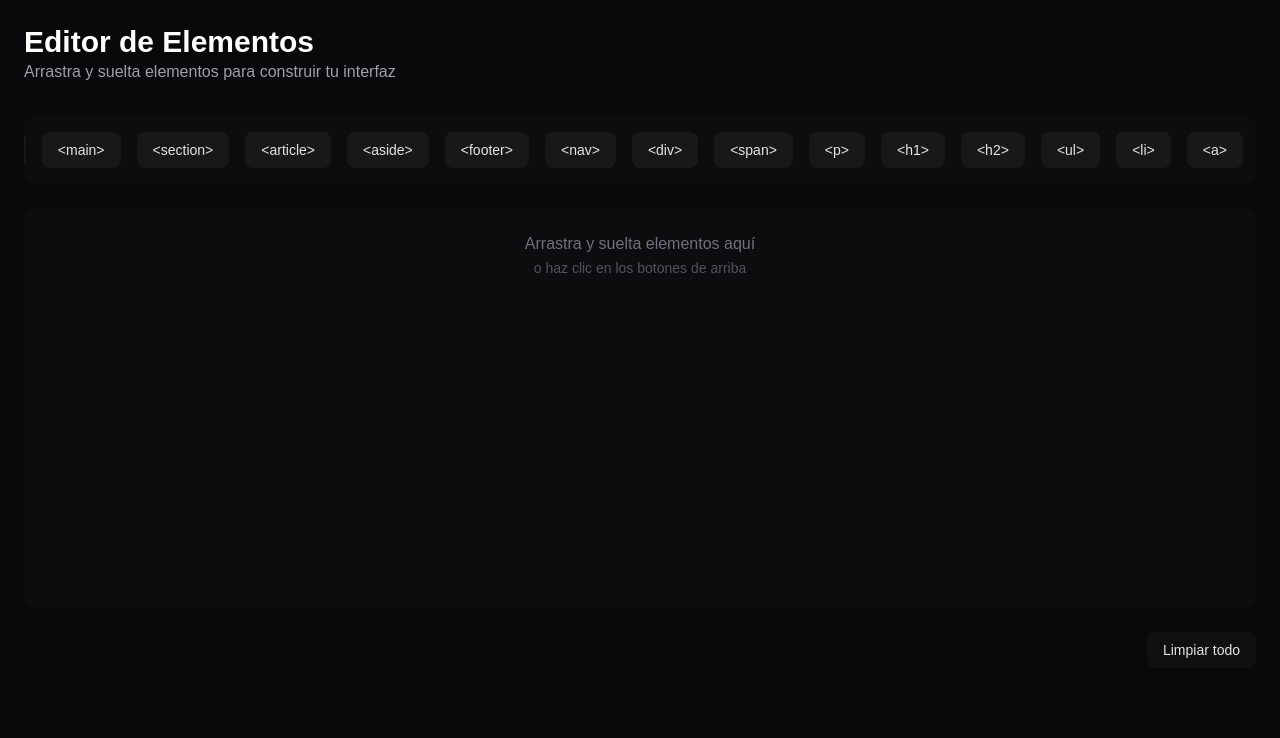
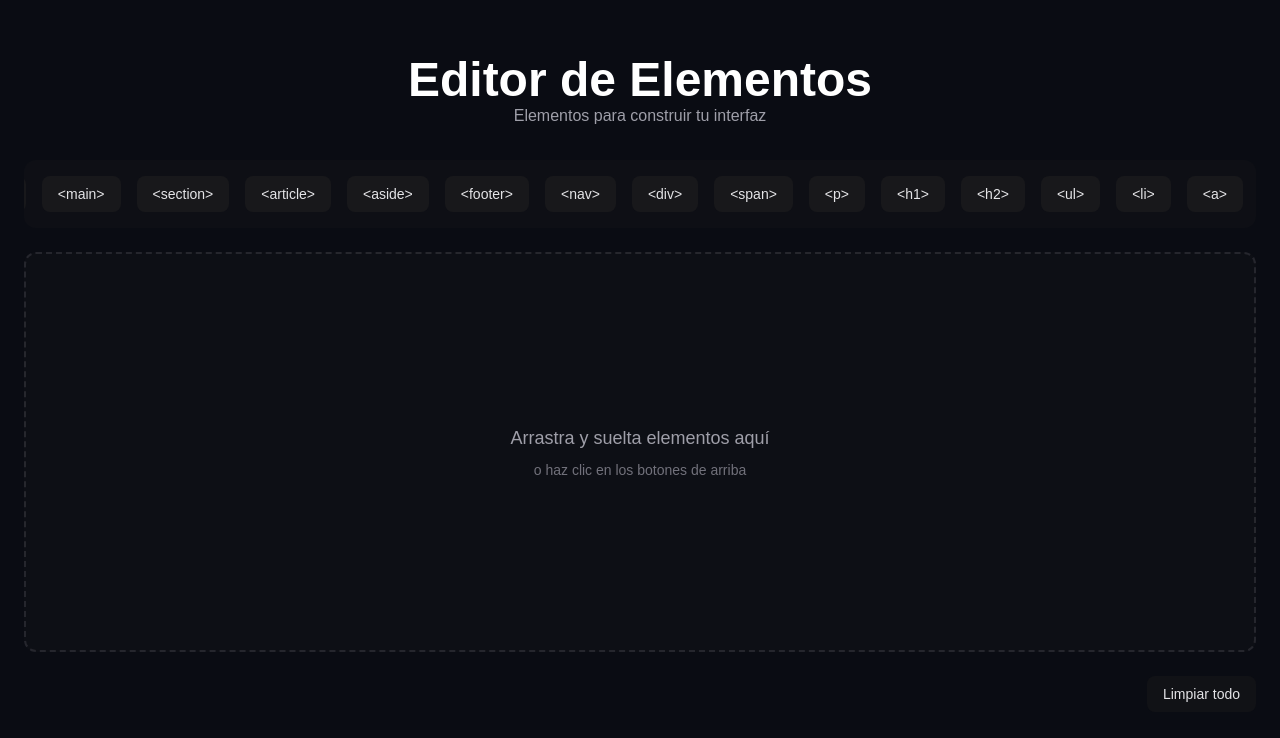
Before and after one commit to GRAMAPHENIA/el-palacio-dom, a Next.js app: page /el-palacio-dom in a window 1280 px wide. Shown: the top 738 px of the page. Built offline with nearby package versions, Linux system fonts and the light colour scheme.

Commit message:
feat: mejorar el diseño y la accesibilidad del editor de elementos y la zona de arrastre

```diff
--- a/src/app/(routes)/el-palacio-dom/page.tsx
+++ b/src/app/(routes)/el-palacio-dom/page.tsx
@@ -8,11 +8,11 @@ export default function ElPalacioDom() {
   const { addElement, clearStructure } = useBuilder();
 
   return (
-    <main className="container h-screen mx-auto p-6 bg-zinc-950 ">
-      <header className="mb-8">
-        <h1 className="text-3xl font-bold text-white">Editor de Elementos</h1>
+    <main className="container mx-auto p-6 bg-blue-950/10 h-screen">
+      <header className="my-8 text-center">
+        <h1 className="text-5xl font-bold text-white">Editor de Elementos</h1>
         <p className="text-zinc-400">
-          Arrastra y suelta elementos para construir tu interfaz
+          Elementos para construir tu interfaz
         </p>
       </header>
 
--- a/src/components/ui/DropZone.tsx
+++ b/src/components/ui/DropZone.tsx
@@ -20,16 +20,17 @@ export default function DropZone() {
 
   return (
     <div
-      className="mt-6 w-full min-h-[400px] bg-zinc-900/30 rounded-xl p-6 text-left"
+      className="mt-6 flex flex-col justify-center items-center w-full min-h-[400px] bg-zinc-900/30 rounded-xl p-6 text-left border-2 border-dashed border-zinc-700/50"
       onDragOver={handleDragOver}
       onDrop={handleDrop}
     >
       {structure.length === 0 ? (
-        <div className="h-full flex items-center justify-center">
-          <p className="text-zinc-500 text-center">
+        <div className="h-full flex flex-col items-center justify-center p-8">
+          <p className="text-zinc-400 text-center text-lg mb-2">
             Arrastra y suelta elementos aquí
-            <br />
-            <span className="text-sm text-zinc-600">o haz clic en los botones de arriba</span>
+          </p>
+          <p className="text-zinc-500 text-sm">
+            o haz clic en los botones de arriba
           </p>
         </div>
       ) : (
@@ -37,7 +38,7 @@ export default function DropZone() {
           {structure.map((node) => (
             <div
               key={node.id}
-              className="p-3 border border-zinc-700 rounded-lg bg-zinc-900/50 hover:bg-zinc-800/50 transition-colors"
+              className="p-3 border border-zinc-800 border-dashed rounded-lg bg-zinc-900/30 hover:bg-zinc-800/50 transition-colors"
               draggable
             >
               <code className="text-zinc-300 font-mono">
```
